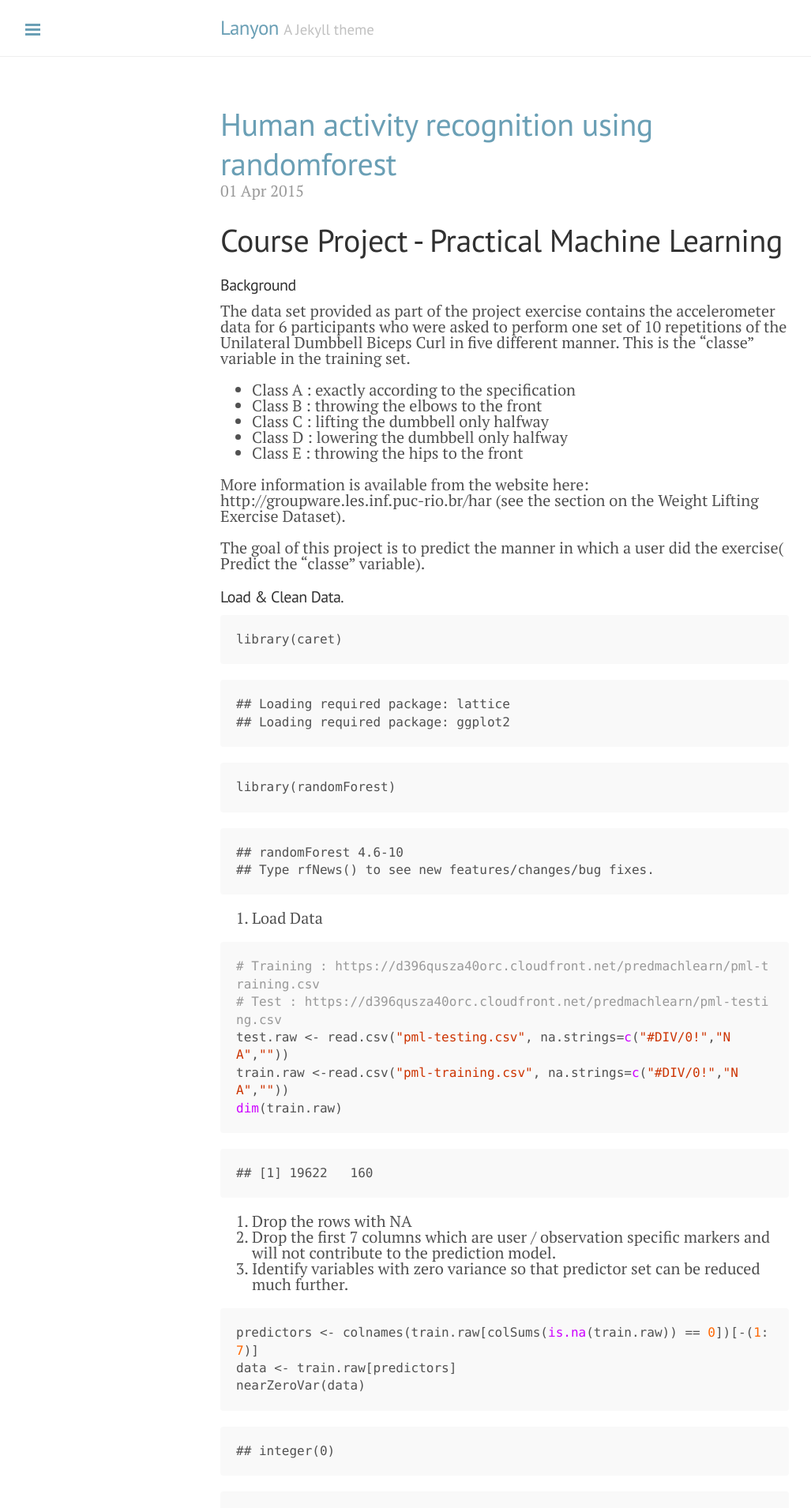
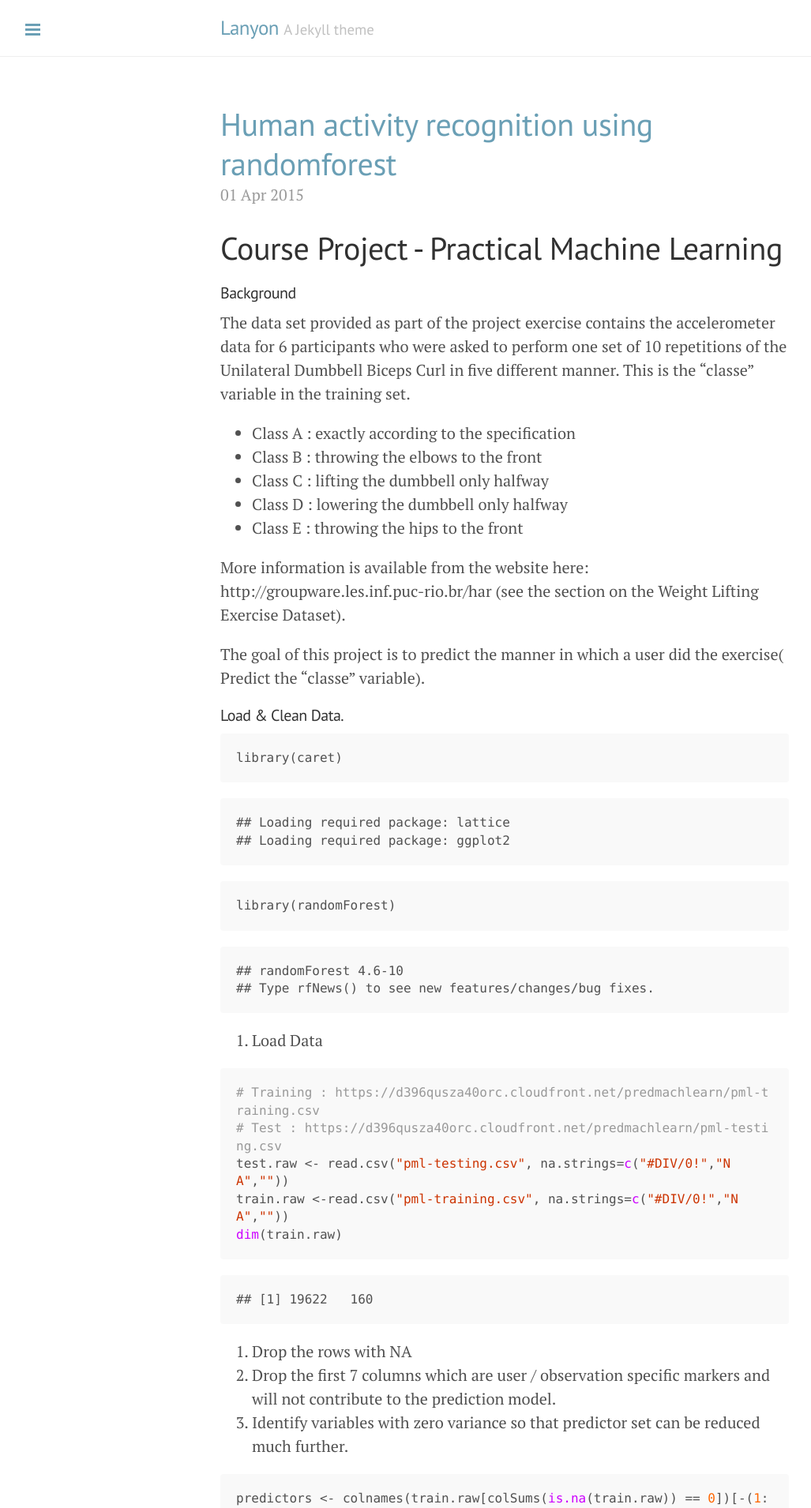
Before and after one commit to courserans/courserans.github.io, a Jekyll site: the page built from index.html, in a window 1280 px wide. Shown: the top 1910 px of the page at 79% size, without its empty margins (1-1028 px from the left). Built offline with Jekyll 4.4.1, drawn with Linux system fonts in a browser that asks for light colours; Markdown is read by kramdown in place of the engine named in the settings; the list of posts is cut into pages by our own code.

Commit message:
Revert "Change Line spacing"
This reverts commit b4b6ae3c0ce9183b089c674fd14df991856acf04.

```diff
--- a/public/css/poole.css
+++ b/public/css/poole.css
@@ -35,12 +35,6 @@
  * Update the foundational and global aspects of the page.
  */
 
- /*
-
- 06-Apr : line-height changed from 1.5 to 1
-
- */
-
 * {
   -webkit-box-sizing: border-box;
      -moz-box-sizing: border-box;
@@ -56,7 +50,7 @@ body {
 html {
   font-family: "Helvetica Neue", Helvetica, Arial, sans-serif;
   font-size: 16px;
-  line-height: 1;
+  line-height: 1.5;
 }
 @media (min-width: 38em) {
   html {
```
